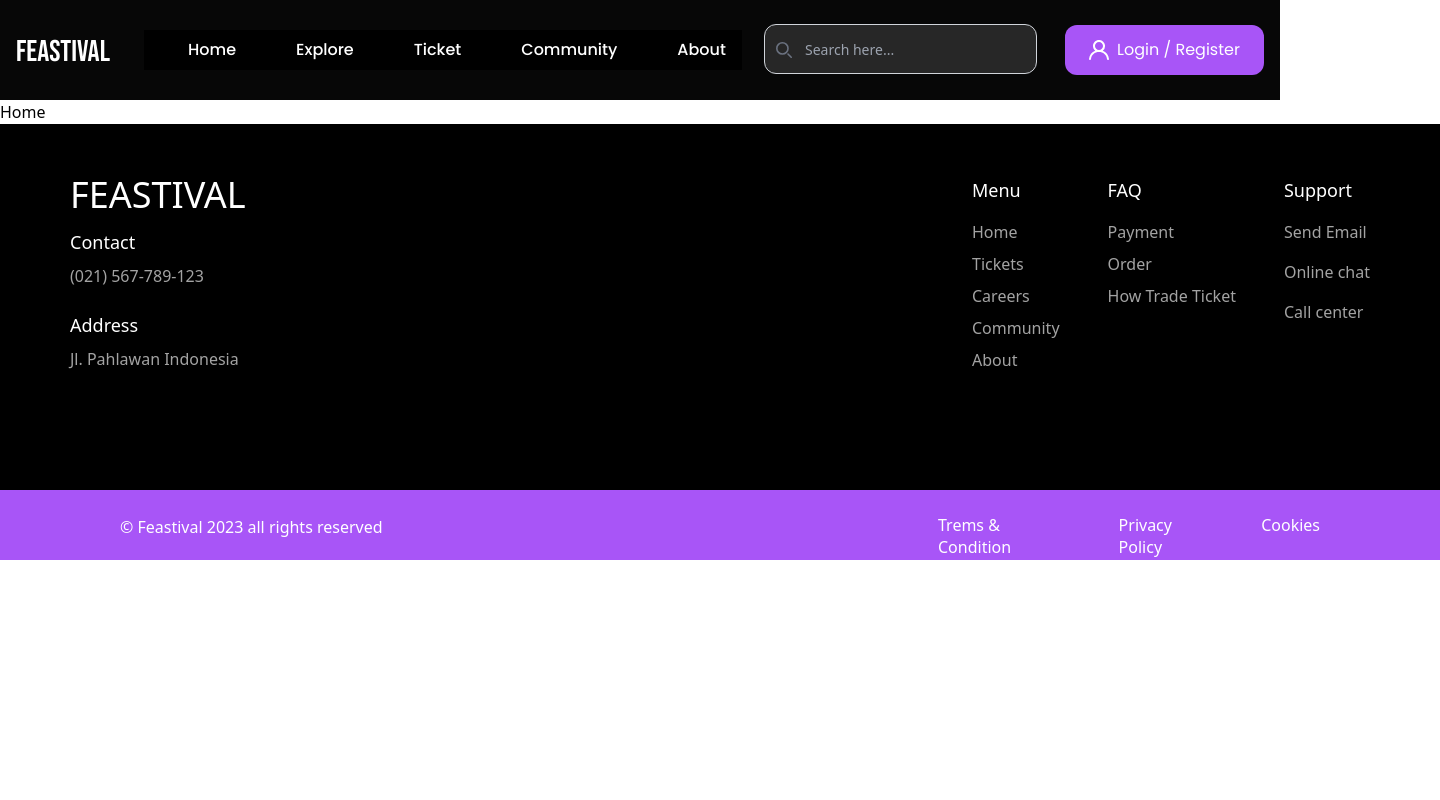
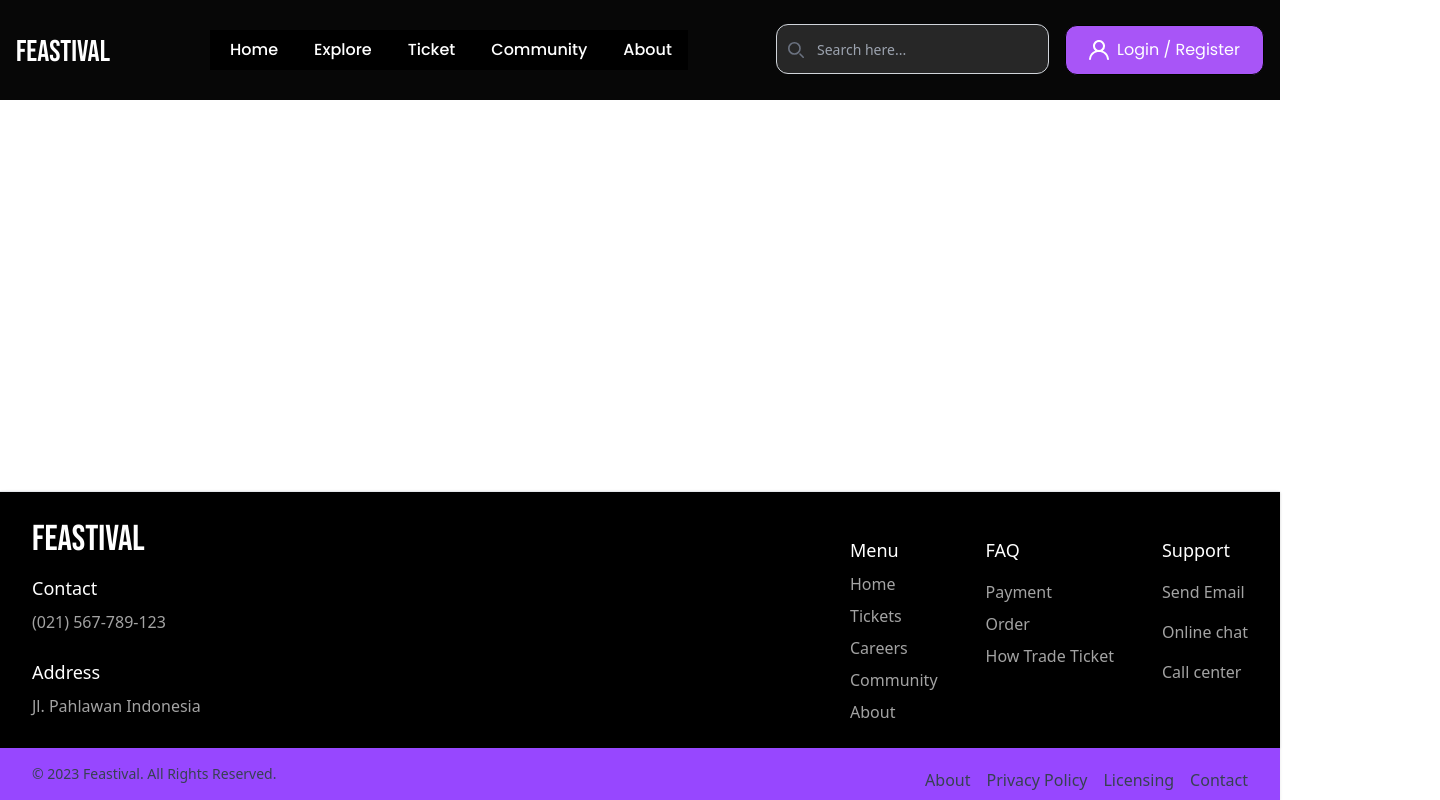
Before and after one commit to feastival/feastival-frontend, a Next.js app: page / in a window 1280 px wide. Shown: the whole page, 1440 px wide, since content can reach past the window. Built offline with nearby package versions, Linux system fonts and the light colour scheme.

Commit message:
update footer

```diff
--- a/components/footer.tsx
+++ b/components/footer.tsx
@@ -2,61 +2,79 @@ import React from "react";
 
 export default function Footer() {
   return (
-    <div className="w-[1440px] h-[436px] relative">
-    <div className="w-[1440px] h-[436px] left-0 top-0 absolute bg-black" />
-    <div className="w-[1440px] h-[70px] left-0 top-[366px] absolute">
-        <div className="w-[1440px] h-[70px] left-0 top-0 absolute bg-purple-500" />
-        <div className="left-[120px] top-[25px] absolute text-white text-base font-normal">© Feastival 2023 all rights reserved</div>
-        <div className="w-[382px] h-[22px] left-[938px] top-[24px] absolute justify-start items-start gap-[42px] inline-flex">
-            <div className="text-white text-base font-normal leading-snug">Trems & Condition</div>
-            <div className="text-white text-base font-normal leading-snug">Privacy Policy</div>
-            <div className="text-white text-base font-normal leading-snug">Cookies</div>
+    <footer className="fixed inset-x-0 bottom-0 z-20 border-gray-200 shadow">
+      <div className="text-white bg-black border-t border-gray-200 shadow">
+        <div className="container px-4 py-6 mx-auto sm:px-6 md:px-8">
+          <div className="flex flex-col items-center justify-between md:flex-row">
+            <div className="flex flex-col items-start justify-center gap-4">
+              <div className="text-4xl font-normal leading-9 uppercase font-bebasNeue">feastival</div>
+              <div className="flex flex-col gap-6">
+                <div className="flex flex-col gap-2">
+                  <div className="text-lg font-medium leading-7">Contact</div>
+                  <div className="text-base font-normal leading-normal text-neutral-400">(021) 567-789-123</div>
                 </div>
-    </div>
-    <div className="w-[1300px] left-[70px] top-[53px] absolute justify-center items-start inline-flex">
-        <div className="grow shrink basis-0 flex-col justify-start items-start gap-4 inline-flex">
-            <div className="text-white text-4xl font-normal uppercase leading-9">feastival</div>
-            <div className="h-[142px] flex-col justify-start items-start gap-6 flex">
-                <div className="self-stretch h-[59px] flex-col justify-start items-start gap-2 flex">
-                    <div className="text-white text-lg font-medium leading-[27px]">Contact</div>
-                    <div className="text-neutral-400 text-base font-normal leading-normal">(021) 567-789-123</div>
-                </div>
-                <div className="h-[59px] flex-col justify-start items-start gap-2 flex">
-                    <div className="self-stretch text-white text-lg font-medium leading-[27px]">Address</div>
-                    <div className="self-stretch text-neutral-400 text-base font-normal leading-normal">Jl. Pahlawan Indonesia</div>
+                <div className="flex flex-col gap-2">
+                  <div className="text-lg font-medium leading-7">Address</div>
+                  <div className="text-base font-normal leading-normal text-neutral-400">Jl. Pahlawan Indonesia</div>
                 </div>
               </div>
             </div>
-        <div className="justify-start items-start gap-12 flex">
-            <div className="flex-col justify-start items-start gap-4 inline-flex">
-                <div className="self-stretch text-white text-lg font-medium leading-[27px]">Menu</div>
-                <div className="self-stretch h-[152px] flex-col justify-start items-start gap-2 flex">
-                    <div className="text-neutral-400 text-base font-normal leading-normal">Home</div>
-                    <div className="text-neutral-400 text-base font-normal leading-normal">Tickets</div>
-                    <div className="text-neutral-400 text-base font-normal leading-normal">Careers</div>
-                    <div className="text-neutral-400 text-base font-normal leading-normal">Community</div>
-                    <div className="text-neutral-400 text-base font-normal leading-normal">About</div>
+            <div className="flex gap-2 mt-5 xl:gap-12">
+              <div className="flex flex-col gap-2">
+                <div className="text-lg font-medium leading-7">Menu</div>
+                <div className="flex flex-col gap-2">
+                  <div className="text-base font-normal leading-normal text-neutral-400">Home</div>
+                  <div className="text-base font-normal leading-normal text-neutral-400">Tickets</div>
+                  <div className="text-base font-normal leading-normal text-neutral-400">Careers</div>
+                  <div className="text-base font-normal leading-normal text-neutral-400">Community</div>
+                  <div className="text-base font-normal leading-normal text-neutral-400">About</div>
                 </div>
               </div>
-            <div className="flex-col justify-start items-start gap-4 inline-flex">
-                <div className="text-white text-lg font-medium leading-[27px]">FAQ</div>
-                <div className="flex-col justify-start items-start gap-2 flex">
-                    <div className="text-neutral-400 text-base font-normal leading-normal">Payment</div>
-                    <div className="text-neutral-400 text-base font-normal leading-normal">Order</div>
-                    <div className="text-neutral-400 text-base font-normal leading-normal">How Trade Ticket</div>
+              <div className="flex flex-col gap-4">
+                <div className="text-lg font-medium leading-7">FAQ</div>
+                <div className="flex flex-col gap-2">
+                  <div className="text-base font-normal leading-normal text-neutral-400">Payment</div>
+                  <div className="text-base font-normal leading-normal text-neutral-400">Order</div>
+                  <div className="text-base font-normal leading-normal text-neutral-400">How Trade Ticket</div>
                 </div>
               </div>
-            <div className="flex-col justify-start items-start gap-4 inline-flex">
-                <div className="text-white text-lg font-medium leading-[27px]">Support</div>
-                <div className="flex-col justify-start items-start gap-4 flex">
-                    <div className="text-neutral-400 text-base font-normal leading-normal">Send Email</div>
-                    <div className="text-neutral-400 text-base font-normal leading-normal">Online chat</div>
-                    <div className="text-neutral-400 text-base font-normal leading-normal">Call center</div>
+              <div className="flex flex-col gap-4">
+                <div className="text-lg font-medium leading-7">Support</div>
+                <div className="flex flex-col gap-4">
+                  <div className="text-base font-normal leading-normal text-neutral-400">Send Email</div>
+                  <div className="text-base font-normal leading-normal text-neutral-400">Online chat</div>
+                  <div className="text-base font-normal leading-normal text-neutral-400">Call center</div>
+                </div>
               </div>
             </div>
           </div>
         </div>
       </div>
 
-    );
+      {/* Purple Footer */}
+      <div className="bg-[#9747FF] text-gray-700">
+        <div className="container px-4 py-2 mx-auto sm:px-6 md:px-8">
+          <div className="flex flex-col items-center justify-between md:flex-row">
+            <span className="text-sm md:mr-6">
+              © 2023 <a href="https://flowbite.com/" className="hover:underline">Feastival</a>. All Rights Reserved.
+            </span>
+            <ul className="flex flex-wrap items-center mt-3">
+              <li className="mr-4 hover:underline">
+                <a href="#">About</a>
+              </li>
+              <li className="mr-4 hover:underline">
+                <a href="#">Privacy Policy</a>
+              </li>
+              <li className="mr-4 hover:underline">
+                <a href="#">Licensing</a>
+              </li>
+              <li>
+                <a href="#" className="hover:underline">Contact</a>
+              </li>
+            </ul>
+          </div>
+        </div>
+      </div>
+  </footer>
+  )
 }
--- a/components/navbar.tsx
+++ b/components/navbar.tsx
@@ -1,6 +1,7 @@
 import React, { useState } from "react";
 import Link from "next/link";
 import Image from "next/image";
+import { Button } from "@/components/ui/button";
 export default function Navbar() {
   const [isMenuOpen, setIsMenuOpen] = useState(false);
 
@@ -9,16 +10,11 @@ export default function Navbar() {
   };
 
   return (
-    <nav className="bg-[#070707] border-gray-200 dark:bg-gray-900">
+    <nav className="fixed top-0 w-full bg-[#070707] border-gray-200 z-50">
       <div className="bg-[#070707] flex flex-wrap items-center justify-between max-w-screen-xl md:w-[1440px] h-[100px] p-4 mx-auto">
         <h1 className="self-center h-8 mr-3 font-normal leading-normal text-white uppercase whitespace-nowrap md:text-3xl text-md font-bebasNeue">FEASTIVAL</h1>
         <div className="flex items-center md:order-2">
-  <button type="button" data-collapse-toggle="navbar-search" aria-controls="navbar-search" aria-expanded="false" className="md:hidden text-gray-500 dark:text-gray-400 hover:bg-gray-100 dark:hover:bg-gray-700 focus:outline-none focus:ring-4 focus:ring-gray-200 dark:focus:ring-gray-700 rounded-xl text-sm p-2.5 mr-1" onClick={toggleMenu}>
-    <svg className="w-5 h-5" aria-hidden="true" xmlns="http://www.w3.org/2000/svg" fill="none" viewBox="0 0 20 20">
-      <path stroke="currentColor" stroke-linecap="round" stroke-linejoin="round" stroke-width="2" d="m19 19-4-4m0-7A7 7 0 1 1 1 8a7 7 0 0 1 14 0Z"/>
-    </svg>
-    <span className="sr-only">Search</span>
-  </button>
+
   <div className="relative hidden md:block w-[273px] h-[52px]">
     <div className="absolute inset-y-0 left-0 flex items-center pl-3 pointer-events-none">
       <svg className="w-4 h-4 text-gray-500 dark:text-gray-400" aria-hidden="true" xmlns="http://www.w3.org/2000/svg" fill="none" viewBox="0 0 20 20">
@@ -26,17 +22,16 @@ export default function Navbar() {
       </svg>
       <span className="sr-only">Search icon</span>
     </div>
-    <input type="text" id="search-navbar" className="block w-full h-[50px] p-2 pl-10 text-sm text-white border border-gray-300 rounded-xl bg-[#272727] focus:ring-blue-500 focus:border-blue-500 dark:bg-gray-700 dark:border-gray-600 dark:placeholder-gray-400 dark:text-white dark:focus:ring-blue-500 dark:focus:border-blue-500" placeholder="Search here..."/>
+    <input type="text" id="search-navbar" className="block xl:w-full w-[100px] h-[50px] p-2 xl:pl-10 pl-3 text-sm text-white border border-gray-300 rounded-xl bg-[#272727] focus:ring-blue-500 focus:border-blue-500 dark:bg-gray-700 dark:border-gray-600 dark:placeholder-gray-400 dark:text-white dark:focus:ring-blue-500 dark:focus:border-blue-500" placeholder="Search here..."/>
   </div>
-
-          <button type="button" data-collapse-toggle="navbar-search" aria-controls="navbar-search" aria-expanded="false" className="inline-flex items-center justify-center w-10 h-10 p-2 text-sm text-gray-500 rounded-lg md:hidden hover:bg-gray-100 focus:outline-none focus:ring-2 focus:ring-gray-200 dark:text-gray-400 dark:hover:bg-gray-700 dark:focus:ring-gray-60"  onClick={toggleMenu}>
+        <button type="button" data-collapse-toggle="navbar-search" aria-controls="navbar-search" aria-expanded="false" className="inline-flex items-center justify-center w-10 h-10 p-2 text-sm text-gray-500 rounded-lg md:hidden hover:bg-gray-100 focus:outline-none focus:ring-2 focus:ring-gray-200 dark:text-gray-400 dark:hover:bg-gray-700 dark:focus:ring-gray-60"  onClick={toggleMenu}>
           <svg className="w-5 h-5" aria-hidden="true" xmlns="http://www.w3.org/2000/svg" fill="none" viewBox="0 0 17 14">
             <path stroke="currentColor" stroke-linecap="round" stroke-linejoin="round" stroke-width="2" d="M1 1h15M1 7h15M1 13h15"/>
         </svg>
             <span className="sr-only">Open main menu</span>
           </button>
-          <button className="rounded-lg ml-7">
-            <div className="md:w-[199px] w-[50px] md:h-[50px] h-[30px] mx-auto px-6 py-3.5 bg-purple-500 font-normal hover:bg-purple-900 justify-center rounded-xl items-center gap-2 inline-flex">
+          <Button variant="outline" className="bg-purple-500 xl:ml-4 rounded-xl hover:bg-purple-900 xl:w-[199px] w-[50px] xl:h-[50px] h-[30px]">
+            <div className="mx-auto py-3.5 font-normal  justify-center items-center gap-2 inline-flex">
   <div className="flex items-center justify-center w-[20px] h-[20px]">
     <svg xmlns="http://www.w3.org/2000/svg" width="20" height="20" viewBox="0 0 20 20" id="profile">
       <path fill="white" d="M134 2009c-2.217 0-4.019-1.794-4.019-4s1.802-4 4.019-4 4.019 1.794 4.019 4-1.802 4-4.019 4m3.776.673a5.978 5.978 0 0 0 2.182-5.603c-.397-2.623-2.589-4.722-5.236-5.028-3.652-.423-6.75 2.407-6.75 5.958 0 1.89.88 3.574 2.252 4.673-3.372 1.261-5.834 4.222-6.22 8.218a1.012 1.012 0 0 0 1.004 1.109.99.99 0 0 0 .993-.891c.403-4.463 3.836-7.109 7.999-7.109s7.596 2.646 7.999 7.109a.99.99 0 0 0 .993.891c.596 0 1.06-.518 1.003-1.109-.385-3.996-2.847-6.957-6.22-8.218" transform="translate(-124 -1999)" />
@@ -45,10 +40,10 @@ export default function Navbar() {
   <div className="hidden text-base font-normal leading-normal text-center text-white md:block font-poppins">Login / Register</div>
 </div>
 
-          </button>
+          </Button>
         </div>
         <div className={`md:flex md:w-auto md:order-1 ${isMenuOpen ? '' : 'hidden'}`} id="navbar-search">
-          <ul className="flex flex-col p-4 mt-4 font-medium bg-black border border-gray-100 rounded-lg md:p-0 md:flex-row md:space-x-8 md:mt-0 md:border-0 dark:border-gray-700">
+          <ul className="flex flex-col p-2 mt-4 font-medium bg-black border border-gray-100 rounded-lg md:text-center md:items-center md:justify-center md:p-0 md:flex-row md:space-x-1 md:mt-0 md:border-0 dark:border-gray-700">
           <li className="relative mt-4 md:hidden">
             <div className="absolute inset-y-0 left-0 flex items-center pl-3 pointer-events-none">
               <svg className="w-4 h-4 text-gray-500 dark:text-gray-400" aria-hidden="true" xmlns="http://www.w3.org/2000/svg" fill="none" viewBox="0 0 20 20">
@@ -59,19 +54,19 @@ export default function Navbar() {
             <input type="text" id="search-navbar" className="block w-full p-2 pl-10 text-sm text-gray-900 border border-gray-300 rounded-lg bg-gray-50 focus:ring-blue-500 focus:border-blue-500 dark:bg-gray-700 dark:border-gray-600 dark:placeholder-gray-400 dark:text-white dark:focus:ring-blue-500 dark:focus:border-blue-500" placeholder="Search..."/>
           </li>
             <li>
-              <Link href="/" className="block py-2 pl-3 pr-4 text-white rounded md:hover:bg-transparent hover:bg-purple-500 hover:text-purple-500 font-poppins" aria-current="page">Home</Link>
+              <Link href="/" className="block px-4 py-2 text-white rounded md:hover:bg-transparent hover:bg-purple-500 hover:text-purple-500 font-poppins" aria-current="page">Home</Link>
             </li>
             <li>
-              <Link href="/explore" className="block py-2 pl-3 pr-4 text-white rounded md:hover:bg-transparent hover:bg-purple-500 hover:text-purple-500 font-poppins">Explore</Link>
+              <Link href="/explore" className="block px-4 py-2 text-white rounded md:hover:bg-transparent hover:bg-purple-500 hover:text-purple-500 font-poppins">Explore</Link>
             </li>
             <li>
-              <Link href="/ticket" className="block py-2 pl-3 pr-4 text-white rounded md:hover:bg-transparent hover:bg-purple-500 hover:text-purple-500 font-poppins">Ticket</Link>
+              <Link href="/ticket" className="block px-4 py-2 text-white rounded md:hover:bg-transparent hover:bg-purple-500 hover:text-purple-500 font-poppins">Ticket</Link>
             </li>
             <li>
-              <Link href="/community" className="block py-2 pl-3 pr-4 text-white rounded md:hover:bg-transparent hover:bg-purple-500 hover:text-purple-500 font-poppins">Community</Link>
+              <Link href="/community" className="block px-4 py-2 text-white rounded md:hover:bg-transparent hover:bg-purple-500 hover:text-purple-500 font-poppins">Community</Link>
             </li>
             <li>
-              <Link href="/about" className="block py-2 pl-3 pr-4 text-white rounded md:hover:bg-transparent hover:bg-purple-500 hover:text-purple-500 font-poppins">About</Link>
+              <Link href="/about" className="block px-4 py-2 text-white rounded md:hover:bg-transparent hover:bg-purple-500 hover:text-purple-500 font-poppins">About</Link>
             </li>
           </ul>
         </div>
--- /dev/null
+++ b/components/ui/button.tsx
@@ -0,0 +1,56 @@
+import * as React from "react"
+import { Slot } from "@radix-ui/react-slot"
+import { cva, type VariantProps } from "class-variance-authority"
+
+import { cn } from "@/lib/utils"
+
+const buttonVariants = cva(
+  "inline-flex items-center justify-center rounded-md text-sm font-medium ring-offset-background transition-colors focus-visible:outline-none focus-visible:ring-2 focus-visible:ring-ring focus-visible:ring-offset-2 disabled:pointer-events-none disabled:opacity-50",
+  {
+    variants: {
+      variant: {
+        default: "bg-primary text-primary-foreground hover:bg-primary/90",
+        destructive:
+          "bg-destructive text-destructive-foreground hover:bg-destructive/90",
+        outline:
+          "border border-input bg-background hover:bg-accent hover:text-accent-foreground",
+        secondary:
+          "bg-secondary text-secondary-foreground hover:bg-secondary/80",
+        ghost: "hover:bg-accent hover:text-accent-foreground",
+        link: "text-primary underline-offset-4 hover:underline",
+      },
+      size: {
+        default: "h-10 px-4 py-2",
+        sm: "h-9 rounded-md px-3",
+        lg: "h-11 rounded-md px-8",
+        icon: "h-10 w-10",
+      },
+    },
+    defaultVariants: {
+      variant: "default",
+      size: "default",
+    },
+  }
+)
+
+export interface ButtonProps
+  extends React.ButtonHTMLAttributes<HTMLButtonElement>,
+    VariantProps<typeof buttonVariants> {
+  asChild?: boolean
+}
+
+const Button = React.forwardRef<HTMLButtonElement, ButtonProps>(
+  ({ className, variant, size, asChild = false, ...props }, ref) => {
+    const Comp = asChild ? Slot : "button"
+    return (
+      <Comp
+        className={cn(buttonVariants({ variant, size, className }))}
+        ref={ref}
+        {...props}
+      />
+    )
+  }
+)
+Button.displayName = "Button"
+
+export { Button, buttonVariants }
--- a/package.json
+++ b/package.json
@@ -13,6 +13,7 @@
     "deploy:vercel": "vercel"
   },
   "dependencies": {
+    "@radix-ui/react-slot": "^1.0.2",
     "@types/node": "20.4.4",
     "@types/react": "18.2.16",
     "@types/react-dom": "18.2.7",
--- a/pages/index.tsx
+++ b/pages/index.tsx
@@ -15,6 +15,7 @@ const Index: NextPage = () => {
       <Navbar />
       <Home />
       <Footer />
+
     </>
   );
 };
```
Also changed, not shown: 1 other file (tests, documents, lock files or other folders). Lines whose indentation alone changed are shown as unchanged.
